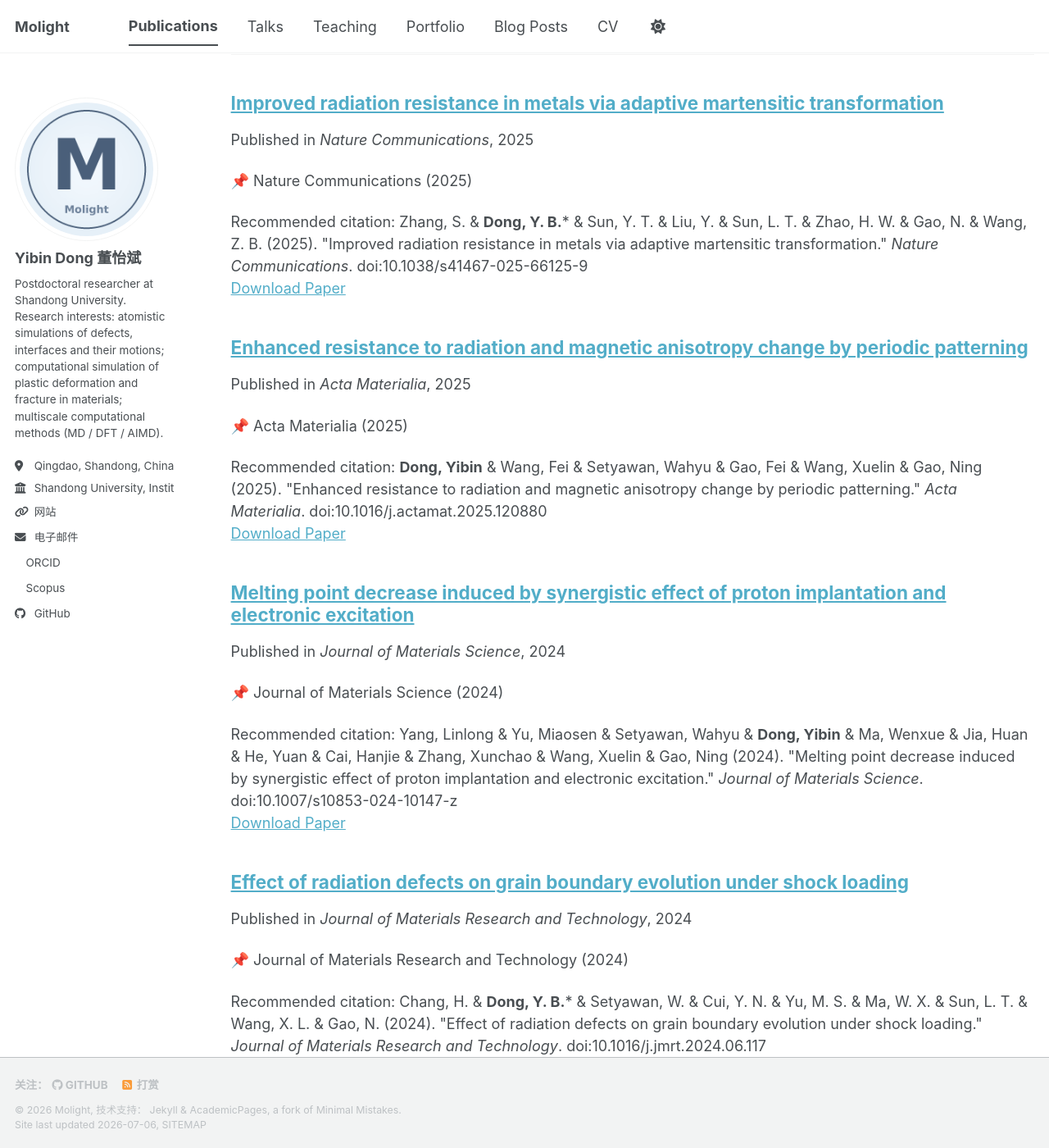
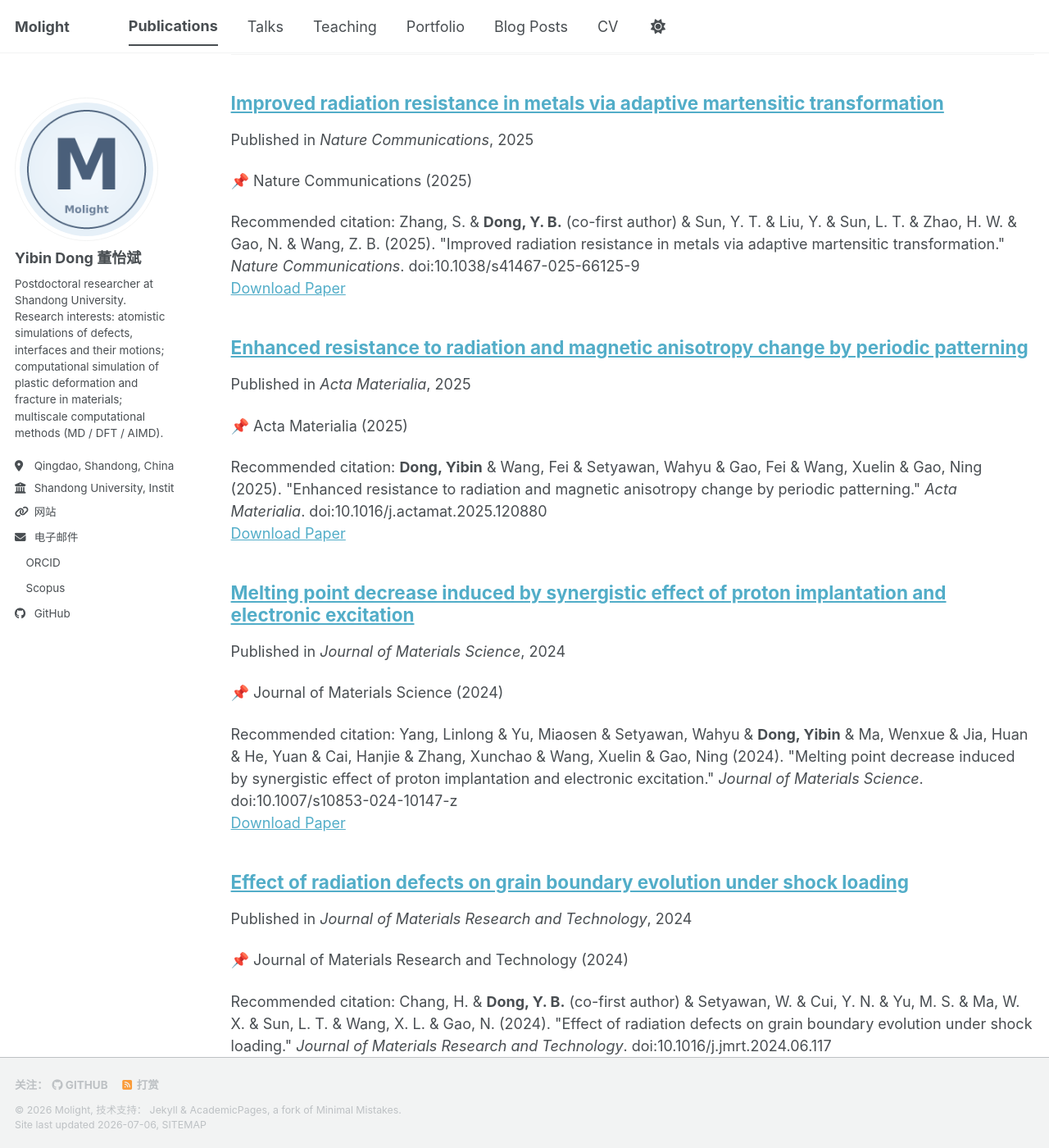
Before and after one commit to Molight/Molight.github.io, a Jekyll site: the page built from _pages/publications.html, in a window 1280 px wide and 1400 px high, scrolled down 192 px. Shown: the whole window at 82% size. Built offline with Jekyll 4.4.1, drawn with Linux system fonts in a browser that asks for light colours; a style sheet for code colours, icons or effects is not loaded; some of the changed text lies outside the part shown.

Commit message:
fix(publications): inline '(co-first author)' tag, drop legend note
- Remove '* indicates co-first author.' from /publications/ legend
- Replace '*' marker after bold Dong name with '(co-first author)' inline
- Affected: Nature Communications 2025 + JMRT 2024

Per master instruction 2026-07-06 (asterisk marker too cryptic).

```diff
--- a/_pages/publications.html
+++ b/_pages/publications.html
@@ -10,7 +10,7 @@ author_profile: true
 {% endif %}
 
 <div class="wordwrap" style="margin: 0.5em 0 1.5em 0; font-size: 0.9em; color: #666;">
-  <b>Yibin Dong</b> is highlighted in bold. <sup>*</sup> indicates co-first author.
+  <b>Yibin Dong</b> is highlighted in bold.
 </div>
 
 {% include base_path %}
--- a/_publications/2024-07-01-radiation-defects-grain-boundary-shock.md
+++ b/_publications/2024-07-01-radiation-defects-grain-boundary-shock.md
@@ -7,7 +7,7 @@ excerpt: '📌 Journal of Materials Research and Technology (2024)'
 date: 2024-07-01
 venue: 'Journal of Materials Research and Technology'
 paperurl: 'https://doi.org/10.1016/j.jmrt.2024.06.117'
-citation: 'Chang, H. & <b>Dong, Y. B.</b>* & Setyawan, W. & Cui, Y. N. & Yu, M. S. & Ma, W. X. & Sun, L. T. & Wang, X. L. & Gao, N. (2024). "Effect of radiation defects on grain boundary evolution under shock loading." <i>Journal of Materials Research and Technology</i>. doi:10.1016/j.jmrt.2024.06.117'
+citation: 'Chang, H. & <b>Dong, Y. B.</b> (co-first author) & Setyawan, W. & Cui, Y. N. & Yu, M. S. & Ma, W. X. & Sun, L. T. & Wang, X. L. & Gao, N. (2024). "Effect of radiation defects on grain boundary evolution under shock loading." <i>Journal of Materials Research and Technology</i>. doi:10.1016/j.jmrt.2024.06.117'
 ---
 
 ## Abstract
--- a/_publications/2025-10-01-improved-radiation-resistance-martensitic.md
+++ b/_publications/2025-10-01-improved-radiation-resistance-martensitic.md
@@ -7,7 +7,7 @@ excerpt: '📌 Nature Communications (2025)'
 date: 2025-10-01
 venue: 'Nature Communications'
 paperurl: 'https://doi.org/10.1038/s41467-025-66125-9'
-citation: 'Zhang, S. & <b>Dong, Y. B.</b>* & Sun, Y. T. & Liu, Y. & Sun, L. T. & Zhao, H. W. & Gao, N. & Wang, Z. B. (2025). "Improved radiation resistance in metals via adaptive martensitic transformation." <i>Nature Communications</i>. doi:10.1038/s41467-025-66125-9'
+citation: 'Zhang, S. & <b>Dong, Y. B.</b> (co-first author) & Sun, Y. T. & Liu, Y. & Sun, L. T. & Zhao, H. W. & Gao, N. & Wang, Z. B. (2025). "Improved radiation resistance in metals via adaptive martensitic transformation." <i>Nature Communications</i>. doi:10.1038/s41467-025-66125-9'
 ---
 
 ## Abstract
```
